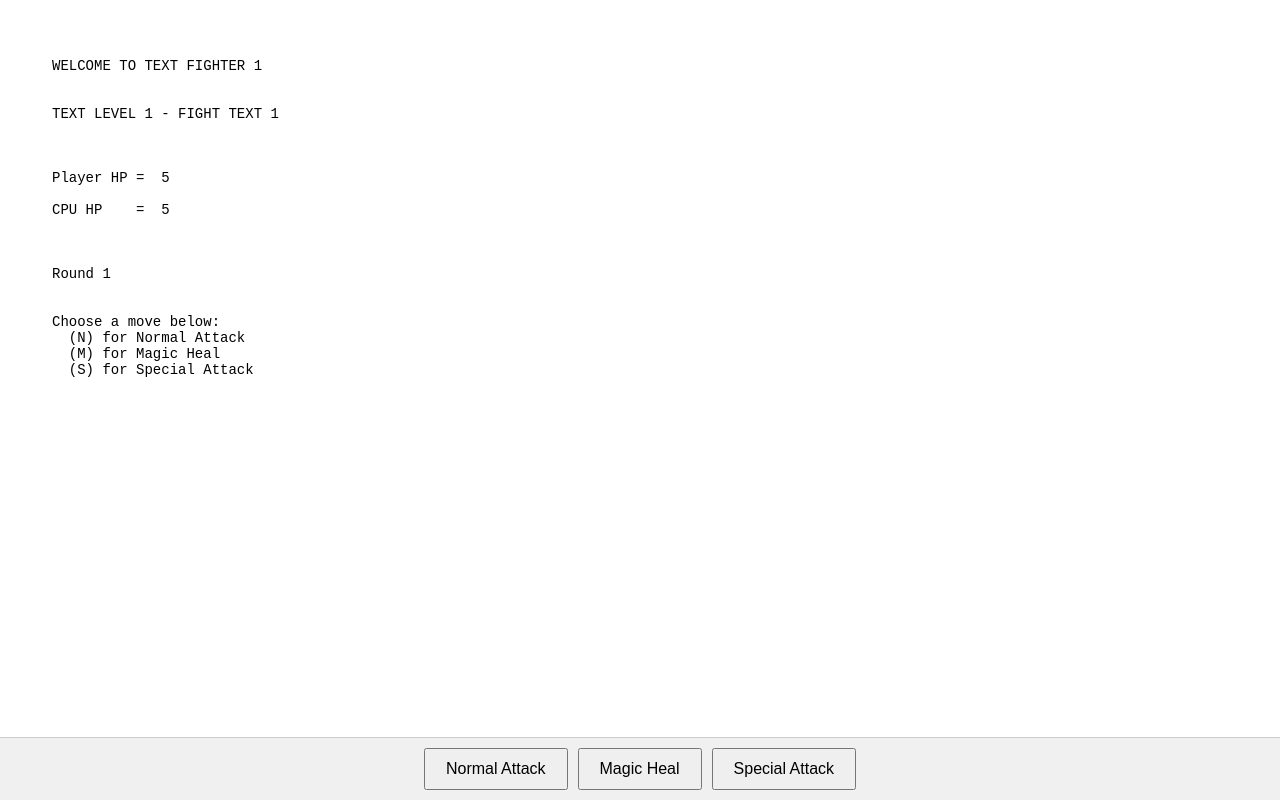
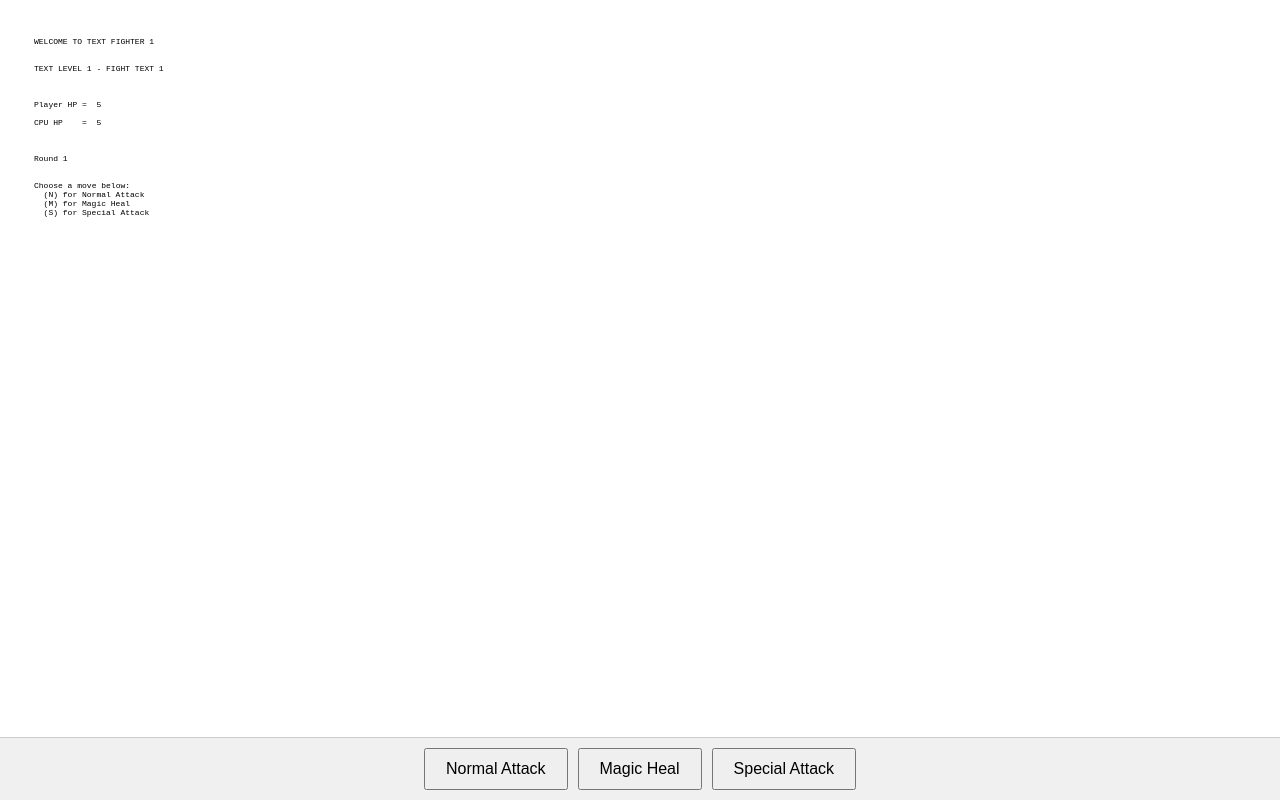
Before and after one commit to nerty101/nerty101.github.io, a plain HTML site: page index.html in a window 1280 px wide. Drawn offline with Linux system fonts and the light colour scheme.

Commit message:
made text even smaller, possibly too much

```diff
--- a/index.html
+++ b/index.html
@@ -29,7 +29,7 @@
       height: 100%;
       padding: 10px;
       box-sizing: border-box;
-      font-size: 14px;
+      font-size: 8px;
       resize: none;
       border: none;
       outline: none;
```
